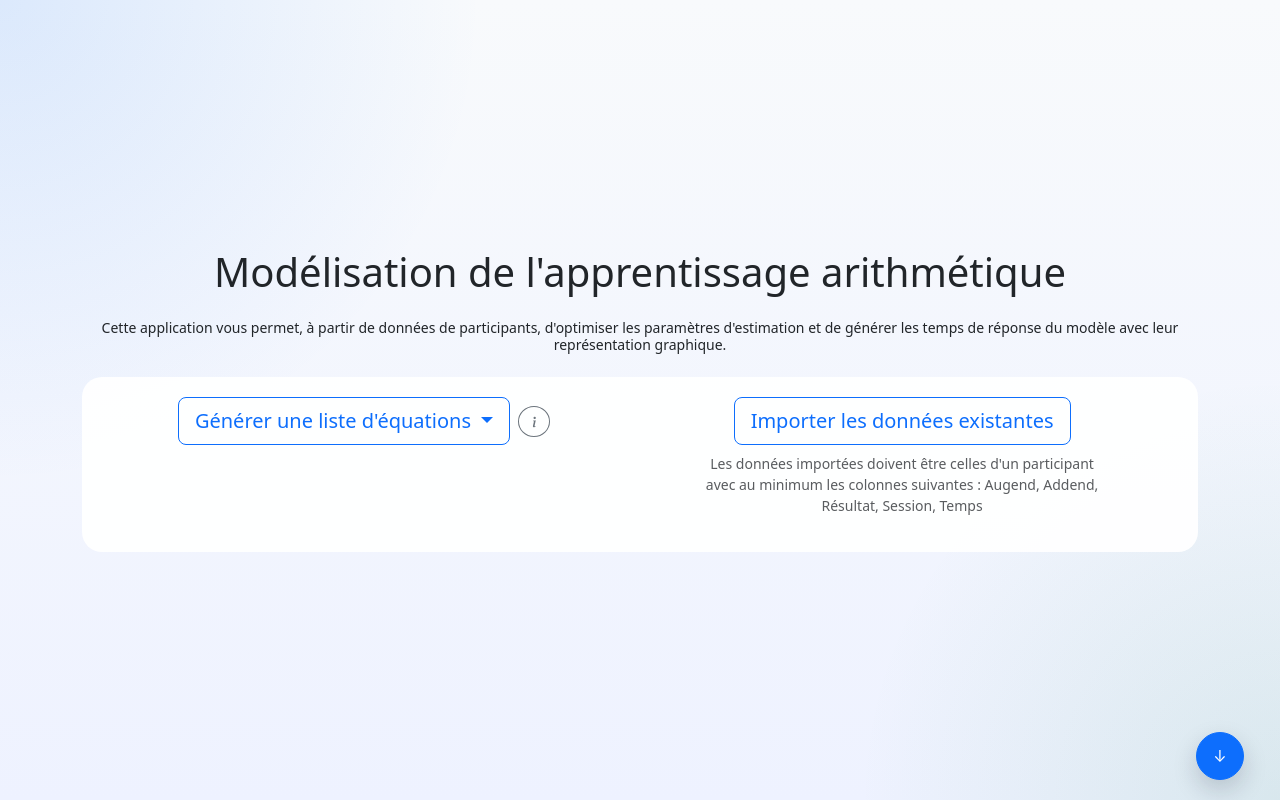
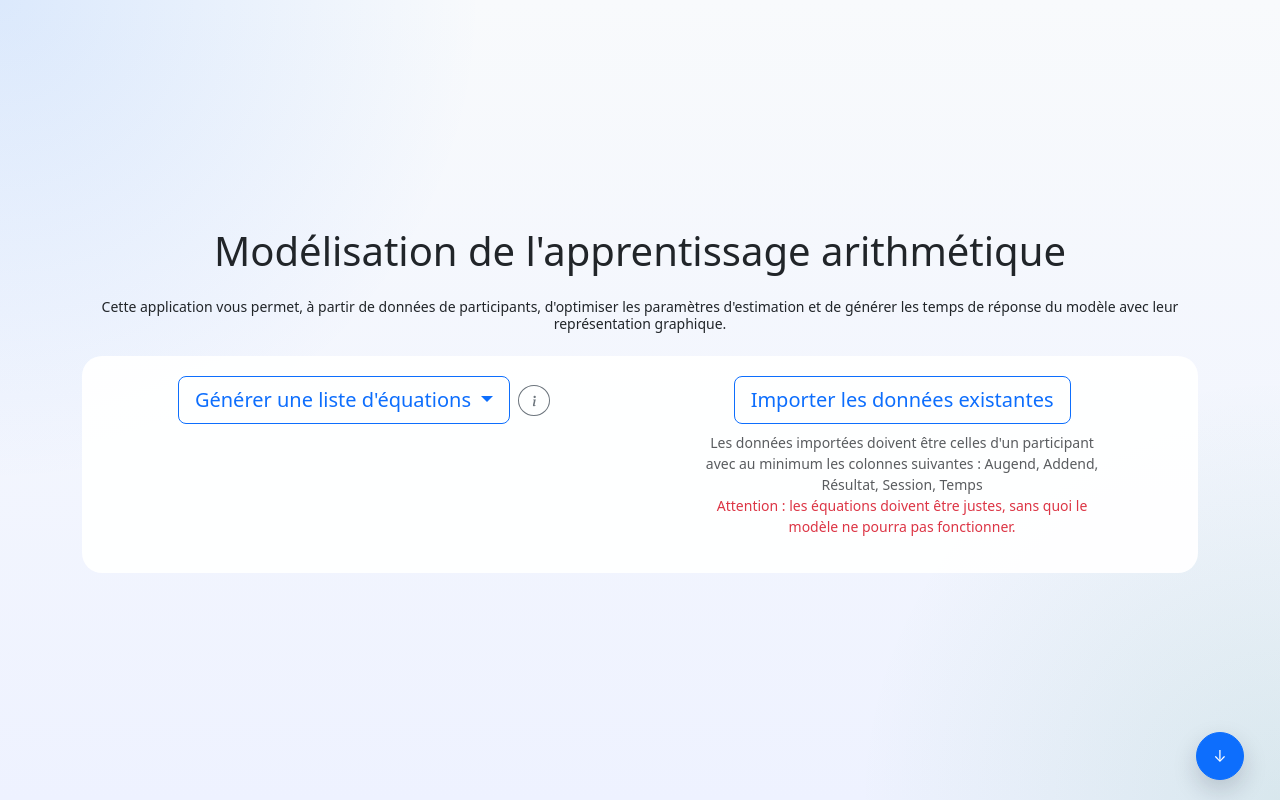
Before and after one commit to GatienCaillet/TER_CAILLET_ILLOUZ, a Vue app in the folder dev/: page / in a window 1280 px wide. Built offline with nearby package versions, Linux system fonts and the light colour scheme.

Commit message:
refactor: message d'indication pour le format des données importées

```diff
--- a/dev/src/App.vue
+++ b/dev/src/App.vue
@@ -911,9 +911,15 @@ onBeforeUnmount(() => {
               </div>
               <p
                 v-if="data.length === 0 && equations.length === 0"
-                class="small text-muted mt-2 data-format-hint"
+                class="small text-muted mt-2 mb-0 data-format-hint"
               >
                 Les données importées doivent être celles d'un participant avec au minimum les colonnes suivantes&nbsp;: Augend, Addend, Résultat, Session, Temps
+              </p>
+              <p
+                v-if="data.length === 0 && equations.length === 0"
+                class="small text-danger mt-0 data-format-hint"
+              >
+                Attention : les équations doivent être justes, sans quoi le modèle ne pourra pas fonctionner.
               </p>
               <div
                 v-if="equations.length > 0"
```
